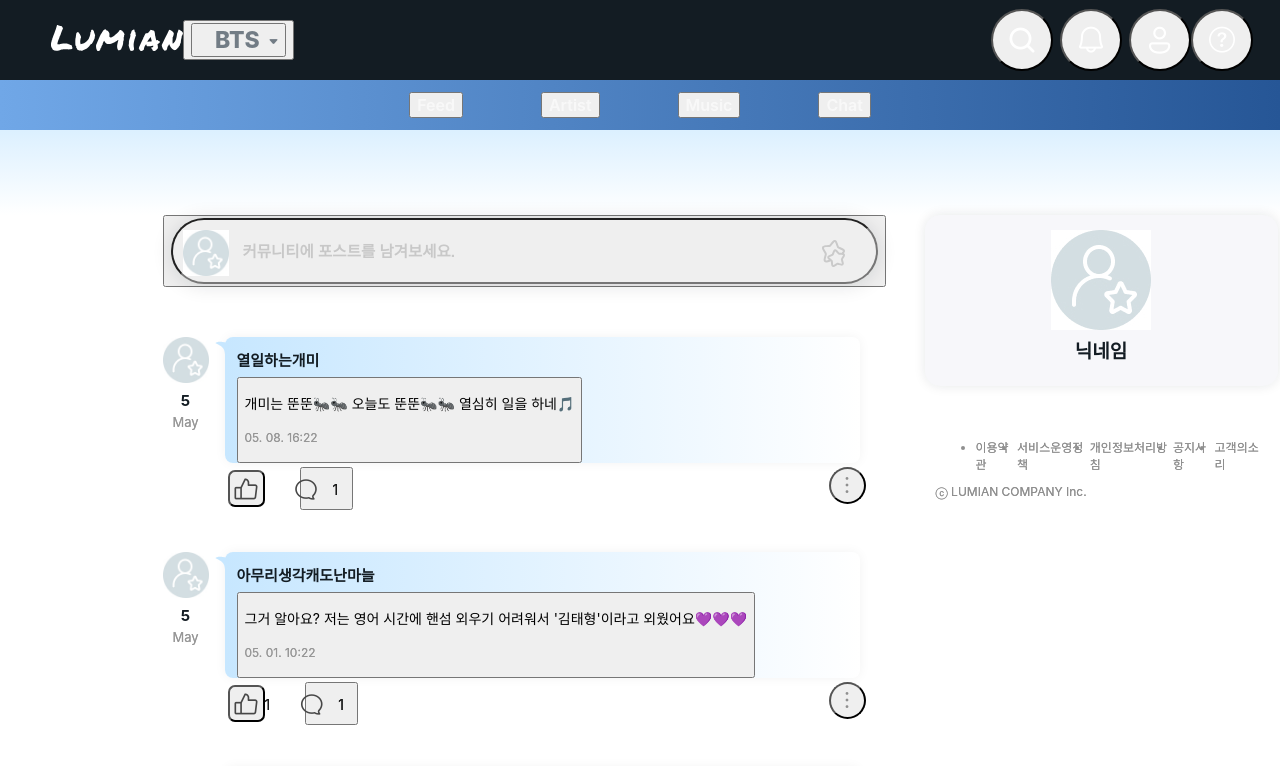
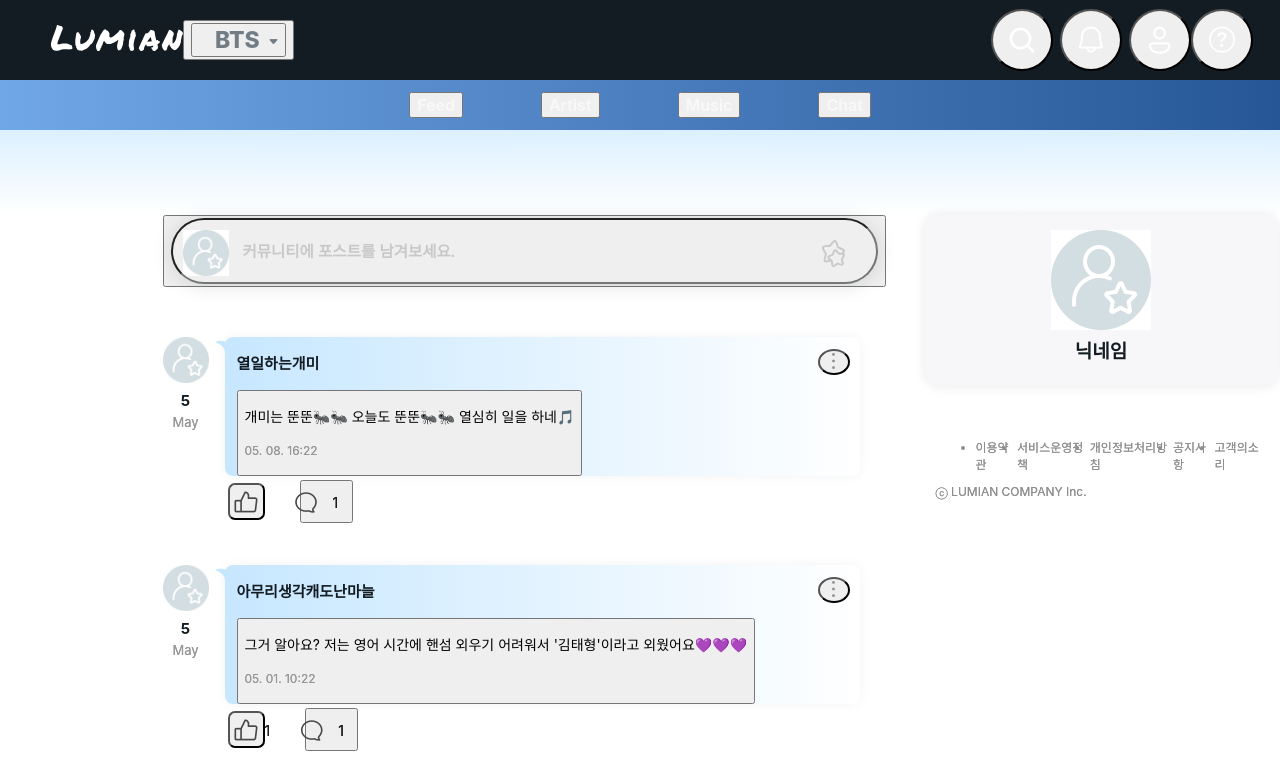
Before and after one commit to codestates-seb/seb43_main_010, a React (Create React App) app in the folder client/: page /artist in a window 1280 px wide. Shown: the top 766 px of the page. Built offline with nearby package versions, Linux system fonts and the light colour scheme.

Commit message:
style:artist post 수정

```diff
--- a/client/src/components/Artist/ArtistMaterial/ArtistPost.jsx
+++ b/client/src/components/Artist/ArtistMaterial/ArtistPost.jsx
@@ -45,7 +45,7 @@ const ArtistPostBox = styled.div`
   .bubble-tail {
     position: absolute;
     left: -10px;
-    top: 2px;
+    top: 1px;
     width: 20px;
     height: 20px;
     img {
@@ -61,8 +61,10 @@ const ArtistPostBox = styled.div`
 
     .top {
       display: flex;
-      justify-content: start;
+      justify-content: space-between;
       align-items: center;
+      /* height: 30px; */
+      margin-bottom: 8px;
 
       .user-txt-box {
         display: flex;
@@ -74,6 +76,31 @@ const ArtistPostBox = styled.div`
         color: var(--dark-blue-900);
         font-size: 15px;
         font-weight: 800;
+      }
+
+      .right-icon-box {
+        position: relative;
+      }
+
+      .right-icon {
+        display: flex;
+        justify-content: center;
+        align-items: center;
+        border-radius: 50%;
+        transform: translateX(-10px);
+        cursor: pointer;
+
+        &:hover {
+          background-color: var(--light-gray-100);
+          transition: 0.15s;
+        }
+
+        .mini-menu {
+          font-size: 16px;
+          i::before {
+            color: var(--light-gray-400);
+          }
+        }
       }
     }
 
@@ -173,7 +200,7 @@ const ArtistPostBox = styled.div`
         }
       }
     }
-
+    /*
     .right-icon-box {
       position: relative;
     }
@@ -199,7 +226,7 @@ const ArtistPostBox = styled.div`
           color: var(--light-gray-400);
         }
       }
-    }
+    } */
 
     .comment-num {
       color: var(--gray-900);
@@ -255,6 +282,25 @@ const ArtistPost = ({ createdAt, nickname, content, img, likeNum, commentNum })
               <div className='user-txt-box'>
                 <div className='nickname'>{nickname}</div>
               </div>
+              <div className='right-icon-box'>
+                <button onClick={clickMiniMenu} className='right-icon'>
+                  <div className='mini-menu'>
+                    <i className='i-three-point-menu-icon' />
+                  </div>
+                </button>
+                {/* 게시글 수정, 삭제 모달 */}
+                {openModal ? (
+                  <EditDeleteModal
+                    top='100%'
+                    right='0'
+                    openModal={openModal}
+                    setOpenModal={setOpenModal}
+                    deleteModal={deleteModal}
+                    setDeleteModal={setDeleteModal}
+                    what='포스트를'
+                  />
+                ) : null}
+              </div>
             </div>
 
             {/* 중간 */}
@@ -291,26 +337,6 @@ const ArtistPost = ({ createdAt, nickname, content, img, likeNum, commentNum })
                 <i className='i-bubble-icon' />
               </button>
               {commentNum === 0 ? null : <span className='comment-num'>{commentNum}</span>}
-            </div>
-
-            <div className='right-icon-box'>
-              <button onClick={clickMiniMenu} className='right-icon'>
-                <div className='mini-menu'>
-                  <i className='i-three-point-menu-icon' />
-                </div>
-              </button>
-              {/* 게시글 수정, 삭제 모달 */}
-              {openModal ? (
-                <EditDeleteModal
-                  top='100%'
-                  right='0'
-                  openModal={openModal}
-                  setOpenModal={setOpenModal}
-                  deleteModal={deleteModal}
-                  setDeleteModal={setDeleteModal}
-                  what='포스트를'
-                />
-              ) : null}
             </div>
           </div>
         </ArtistPostBox>
--- a/client/src/components/Artist/ArtistMaterial/WritePostModal.jsx
+++ b/client/src/components/Artist/ArtistMaterial/WritePostModal.jsx
@@ -213,7 +213,7 @@ const WritePostModal = ({ modalOpen, setModalOpen }) => {
     if (textarea) {
       textarea.style.height = 'auto';
       let height = textarea.scrollHeight;
-      let maxHeight = window.innerHeight * 0.53; // 0.74
+      let maxHeight = window.innerHeight * 0.45; // 0.74
       textarea.style.height = `${Math.min(height + 8, maxHeight)}px`;
     }
 
@@ -236,13 +236,14 @@ const WritePostModal = ({ modalOpen, setModalOpen }) => {
   // submit
   const submitFn = (e) => {
     e.preventDefault();
-    if (content.trim().length > 1) {
-      // 여기서 서버한테 content 데이터 전송해야 함.
-      // 서버에 데이터 전송 되면 내용 비우고 창 닫기
-      // 조건을 더 추가해서 현재 로그인한 유저가 연예인인지 아닌지에 따라 데이터 전송하는 부분을 나누면 될 것 같아요.
-      setContent('');
-      setModalOpen(false);
-    }
+    // if (content.trim().length > 1) {
+    //   // 여기서 서버한테 content 데이터 전송해야 함.
+    //   // 서버에 데이터 전송 되면 내용 비우고 창 닫기
+    //   // 조건을 더 추가해서 현재 로그인한 유저가 연예인인지 아닌지에 따라 데이터 전송하는 부분을 나누면 될 것 같아요.
+    //   setContent('');
+    //   setModalOpen(false);
+    // }
+    console.log(setContent);
   };
 
   //이미지 아이콘 누르면 imgInput에 접근
```
